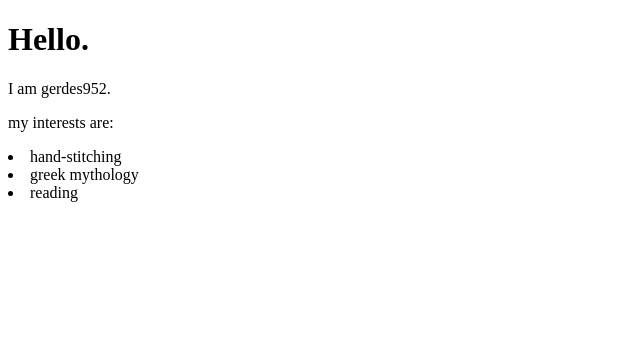
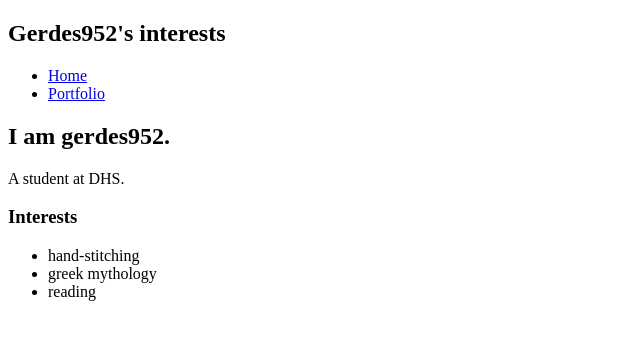
Before and after one commit to gerdes952/gerdes952.github.io, a plain HTML site: page index.html in a window 1280 px wide. Shown: the whole page, without its empty margins (0-640 px from the left). Drawn offline with Linux system fonts and the light colour scheme.

Commit message:
add index.html and css files

```diff
--- a/index.html
+++ b/index.html
@@ -1,18 +1,42 @@
 <!DOCTYPE HTML>
 <html>
-    <head>
-        <title> gerdes952's interests </title>
-    </head>
+    <nav>
+        <h1>Gerdes952's interests</h1>
+        <ul>
+            <li>
+              <a href="index.html"> Home </a>
+            </li>
+            <li>
+              <a href="portfolio.html"> Portfolio </a>
+            </li>
+        </ul>
+    </nav>
 
 <body>
 <div>
-<h1> Hello. </h1>
-<p> I am gerdes952. </p>
-<p> my interests are: </p>
-<li> hand-stitching </li>
-<li> greek mythology</li>
-<li> reading </li>
+    <nav>
+
+
+    </nav>
+
+    <main>
+            <div>
+                <h2>I am gerdes952.</h2>
+            <p> A student at DHS.</p>
+            <!--Interests section-->
+            </div>
+            <div>
+            <h3> Interests</h3>
+            <ul>
+                <li> hand-stitching </li>
+                <li> greek mythology</li>
+                <li> reading </li>
+            </ul>
+        </div>
+     </div>
+    </main>
 </div>
 
 </body>
+
 </html>
```
Also changed, not shown: portfolio.html (+2 -1 lines).
